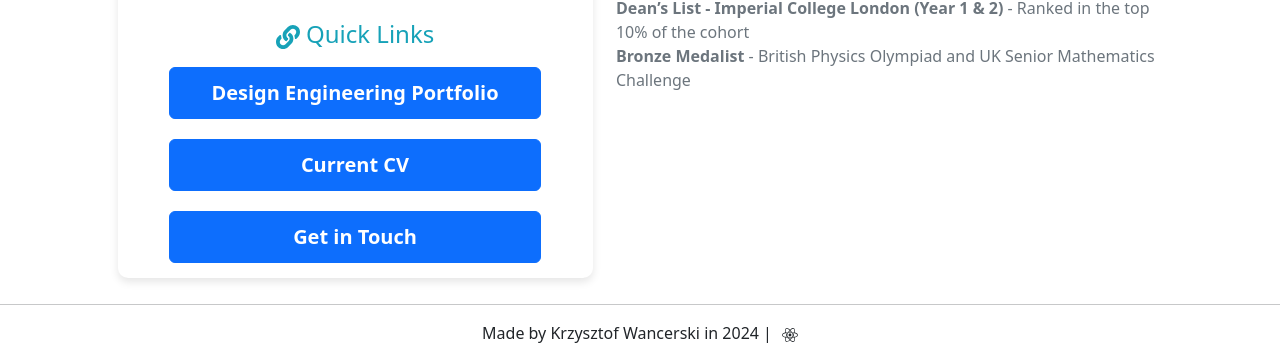
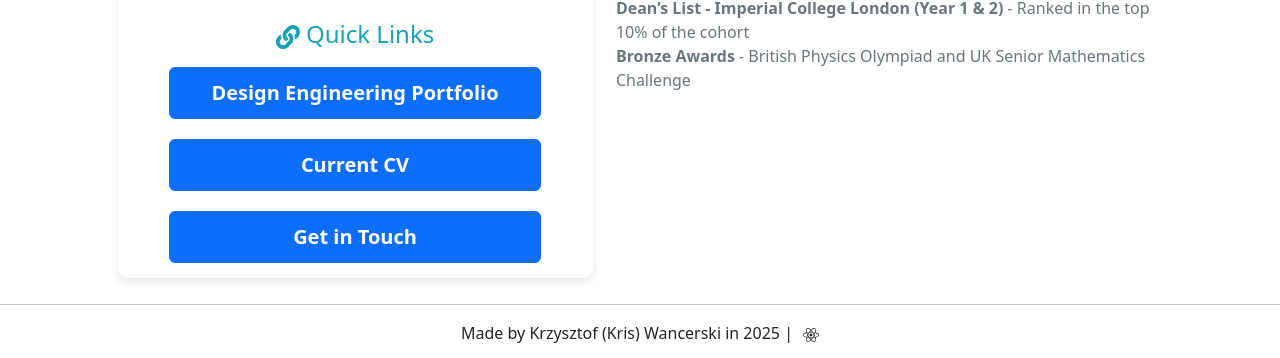
Before and after one commit to kwancer/reactWebsite, a React (Create React App) app: page / in a window 1280 px wide. Shown: the part 572-930 px from the top of the page. Built offline with nearby package versions, Linux system fonts and the light colour scheme.

Commit message:
minor improvements

```diff
--- a/public/index.html
+++ b/public/index.html
@@ -8,9 +8,24 @@
       name="description"
       content="Personal Website for Krzysztof Wancerski, an engineer and a programmer at Imperial College London."
     />
-    <meta name="author" content="Krzysztof Wancerski" />
-    <meta name="keywords" content="Krzysztof Wancerski, Wancerski, Krzysztof, Wancerski Krzysztof, Imperial College London, Imperial, College, London, Design Engineering, Student">
-    <title>Krzysztof Wancerski</title>
+    <meta name="author" content="Krzysztof (Kris) Wancerski" />
+    <meta name="keywords" content="Krzysztof (Kris) Wancerski, Wancerski, Krzysztof, Wancerski Krzysztof, Imperial College London, Imperial, College, London, Design Engineering, Student">
+    <title>Krzysztof (Kris) Wancerski</title>
+    <link rel="canonical" href="https://kwancerski.page/" />
+
+    <script type="application/ld+json">
+    {
+      "@context": "https://schema.org",
+      "@type": "Person",
+      "name": "Krzysztof Wancerski",
+      "alternateName": "Kris Wancerski",
+      "url": "https://kwancerski.page/",
+      "sameAs": [
+        "https://www.linkedin.com/in/kwancerski",
+      ],
+    }
+    </script>
+
   </head>
   <body>
     <noscript>You need to enable JavaScript to run this app.</noscript>
--- a/src/App.js
+++ b/src/App.js
@@ -81,7 +81,7 @@ function App() {
             <h4 style={{ color: '#6f42c1' }}><FaAward /> Awards</h4>
             <p style={{ textAlign: 'left' }}><b>Institute of Engineering and Technology Future Talent Award (2022)</b> - receiver of a yearly bursary and IET membership<br></br>
             <b>Dean’s List - Imperial College London (Year 1 & 2) </b>- Ranked in the top 10% of the cohort<br></br>
-            <b>Bronze Medalist </b>- British Physics Olympiad and UK Senior Mathematics Challenge</p>
+            <b>Bronze Awards </b>- British Physics Olympiad and UK Senior Mathematics Challenge</p>
           </Col>
         </Row>
       </Container>
--- a/src/components/Footer.js
+++ b/src/components/Footer.js
@@ -5,7 +5,7 @@ const Footer = () => {
         <div className="footer" style={{marginTop:"2%", textAlign: "center"}}>
             <hr />
             <a href="/about" style={{textDecoration: "none", color: "inherit"}}>
-                <p>Made by Krzysztof Wancerski in 2024 |<FaReact style={{marginLeft: "10px"}} /></p>
+                <p>Made by Krzysztof (Kris) Wancerski in 2025 |<FaReact style={{marginLeft: "10px"}} /></p>
             </a>
         </div>
     )
```
